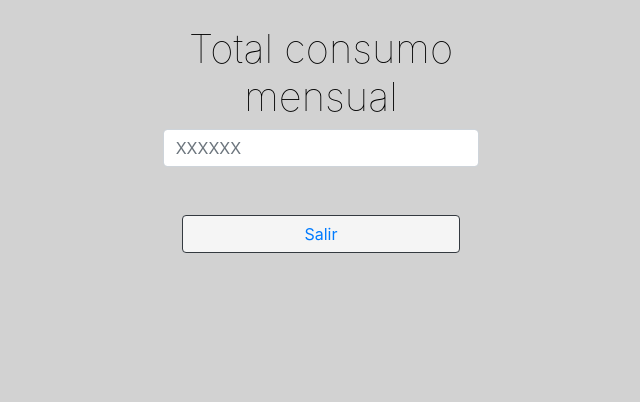
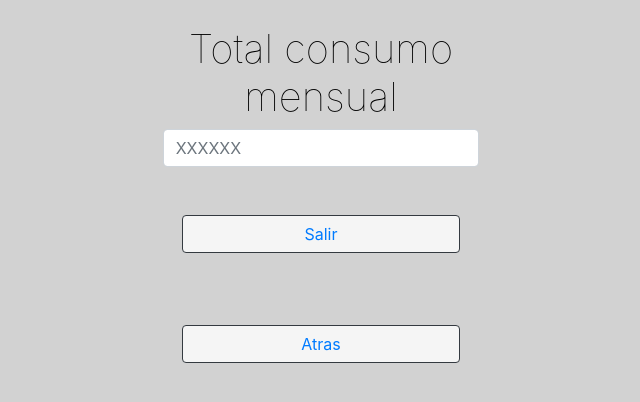
Before and after one commit to StivenCardonaVarelas/EQUIP-1_RU_PPI2020, a React (Create React App) app: page /consumo_total in a window 1280 px wide. Shown: the top 402 px of the page, without its empty margins (304-944 px from the left). Built offline with nearby package versions, Linux system fonts and the light colour scheme.

Commit message:
agreguar boton atras calculo

```diff
--- a/src/pages/consumo_total.js
+++ b/src/pages/consumo_total.js
@@ -31,6 +31,14 @@ class Consumo_total extends React.Component {
               <br />
               <br />
               <br />
+              <button
+                type="button"
+                className="btn btn-outline-dark fondo boton"
+              >
+                <a className="container-fluid " href="/calculo_usuario">
+                  Atras
+                </a>
+              </button>
             </div>
           </div>
         </div>
```
